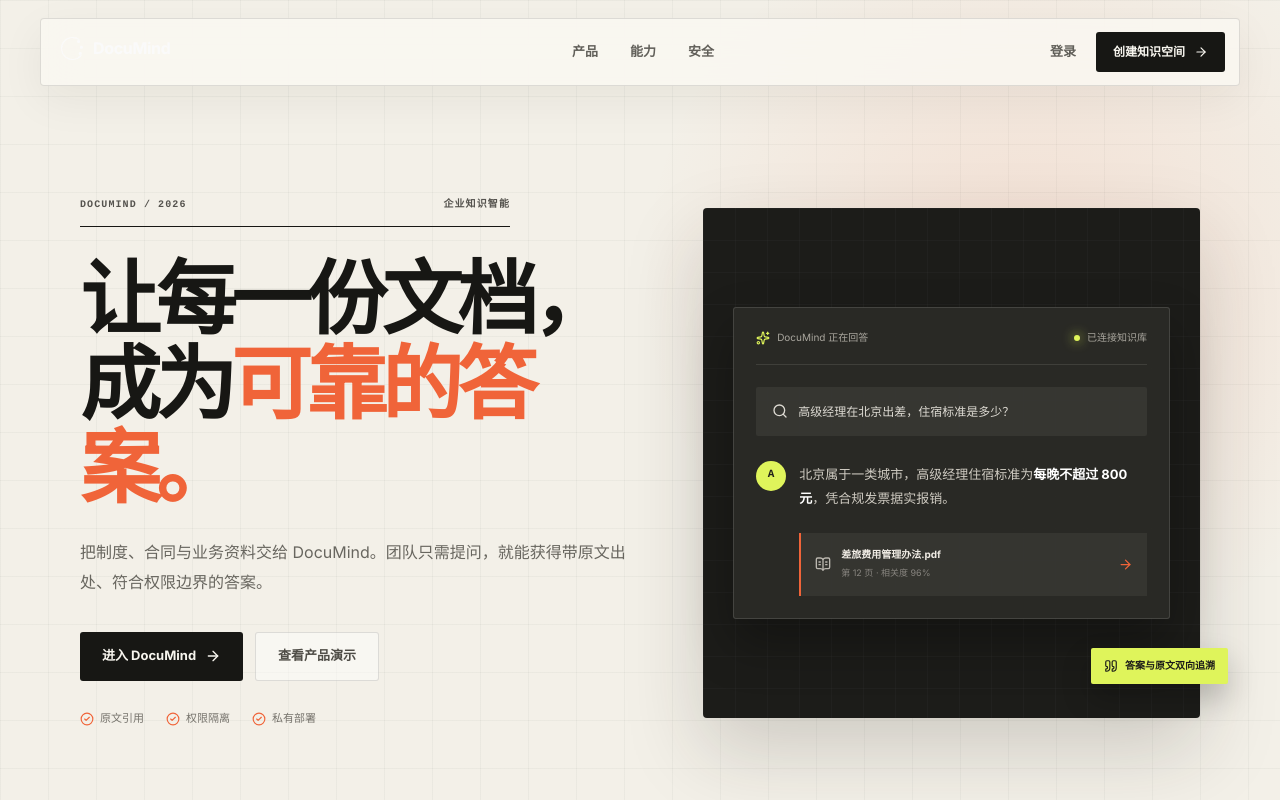
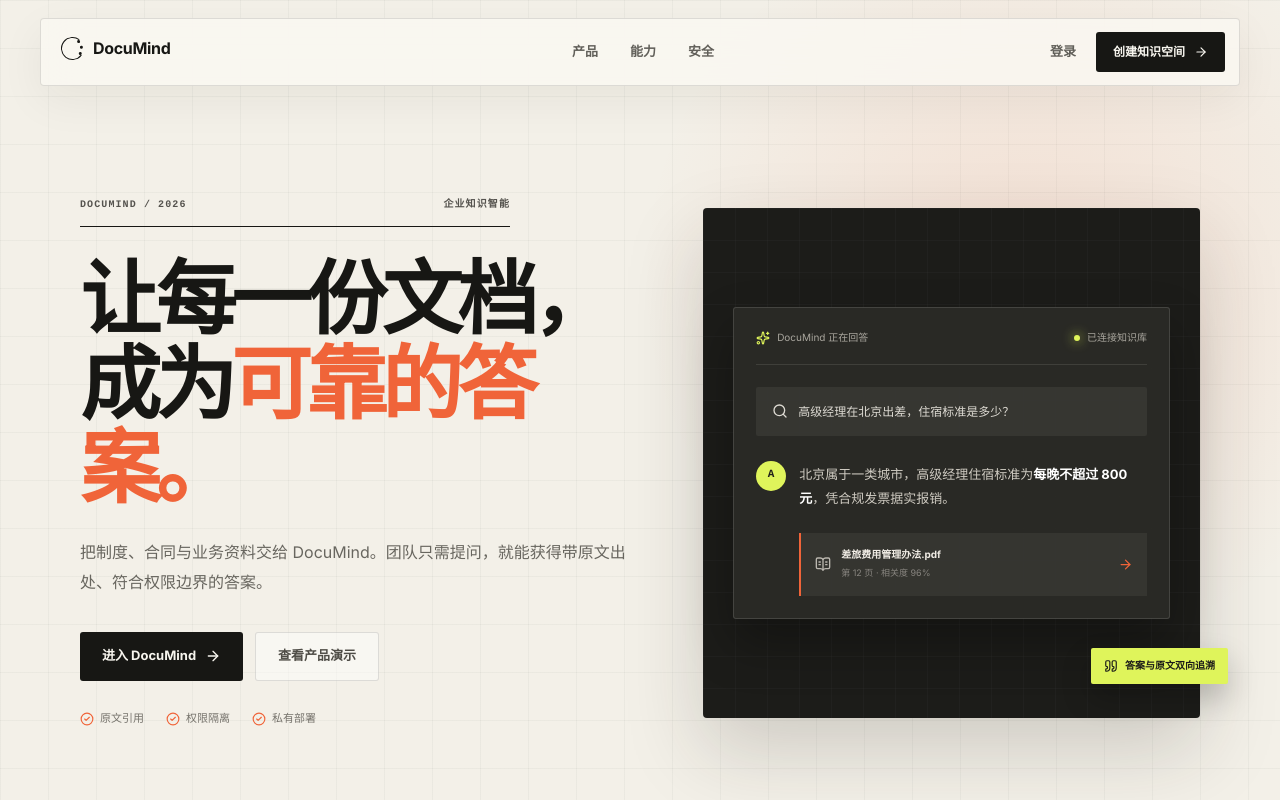
Before and after one commit to HelloAnner/DocuMind, a Next.js app in the folder apps/web/: page / in a window 1280 px wide. Shown: the top 800 px of the page. Built offline with nearby package versions, Linux system fonts and the light colour scheme; no server answers.

Commit message:
fix(web): keep homepage brand visible

```diff
--- a/apps/web/app/landing.module.css
+++ b/apps/web/app/landing.module.css
@@ -34,6 +34,7 @@
 }
 
 .brand { width: fit-content; }
+.page :global(.dm-brand-mark) { color: var(--ink); }
 .nav { display: flex; gap: 32px; }
 .nav a, .login { color: #615f59; font-size: 13px; font-weight: 600; transition: color .2s ease; }
 .nav a:hover, .login:hover { color: var(--ink); }
```
